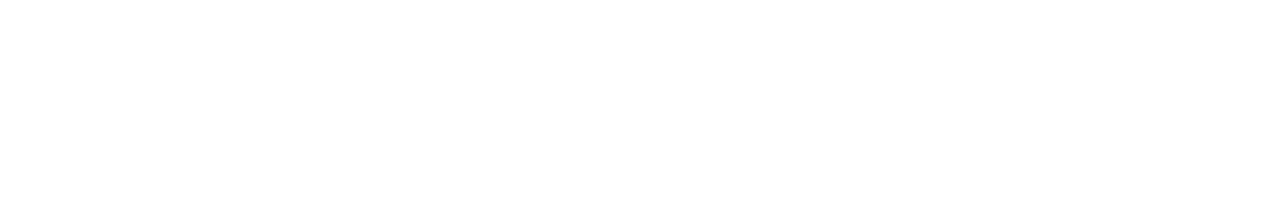
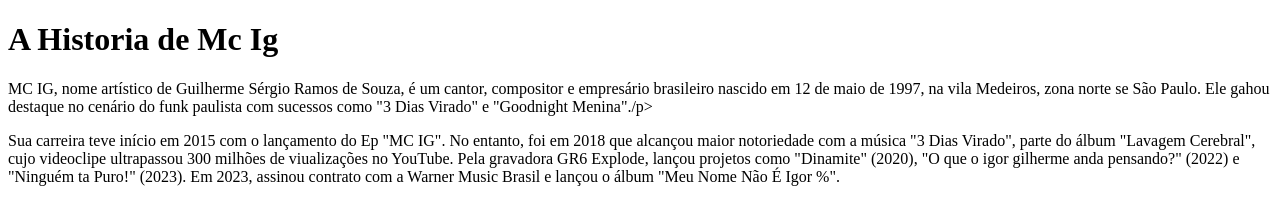
Before and after one commit to gtocumantel/Tuca, a plain HTML site: page index.html in a window 1280 px wide. Drawn offline with Linux system fonts and the light colour scheme.

Commit message:
Update index.html

```diff
--- a/index.html
+++ b/index.html
@@ -6,6 +6,8 @@
     <title>Document</title>
 </head>
 <body>
-
+<h1>A Historia de Mc Ig</h1>
+    <p>MC IG, nome artístico de Guilherme Sérgio Ramos de Souza, é um cantor, compositor e empresário brasileiro nascido em 12 de maio de 1997, na vila Medeiros, zona norte se São Paulo. Ele gahou destaque no cenário do funk paulista com sucessos como "3 Dias Virado" e "Goodnight Menina"./p>
+<p>Sua carreira teve início em 2015 com o lançamento do Ep "MC IG". No entanto, foi em 2018 que alcançou maior notoriedade com a música "3 Dias Virado", parte do álbum "Lavagem Cerebral", cujo videoclipe ultrapassou 300 milhões de viualizações no YouTube. Pela gravadora GR6 Explode, lançou projetos como "Dinamite" (2020), "O que o igor gilherme anda pensando?" (2022) e "Ninguém ta Puro!" (2023). Em 2023, assinou contrato com a Warner Music Brasil e lançou o álbum "Meu Nome Não É Igor %".</p>
 </body>
 </html>
```
